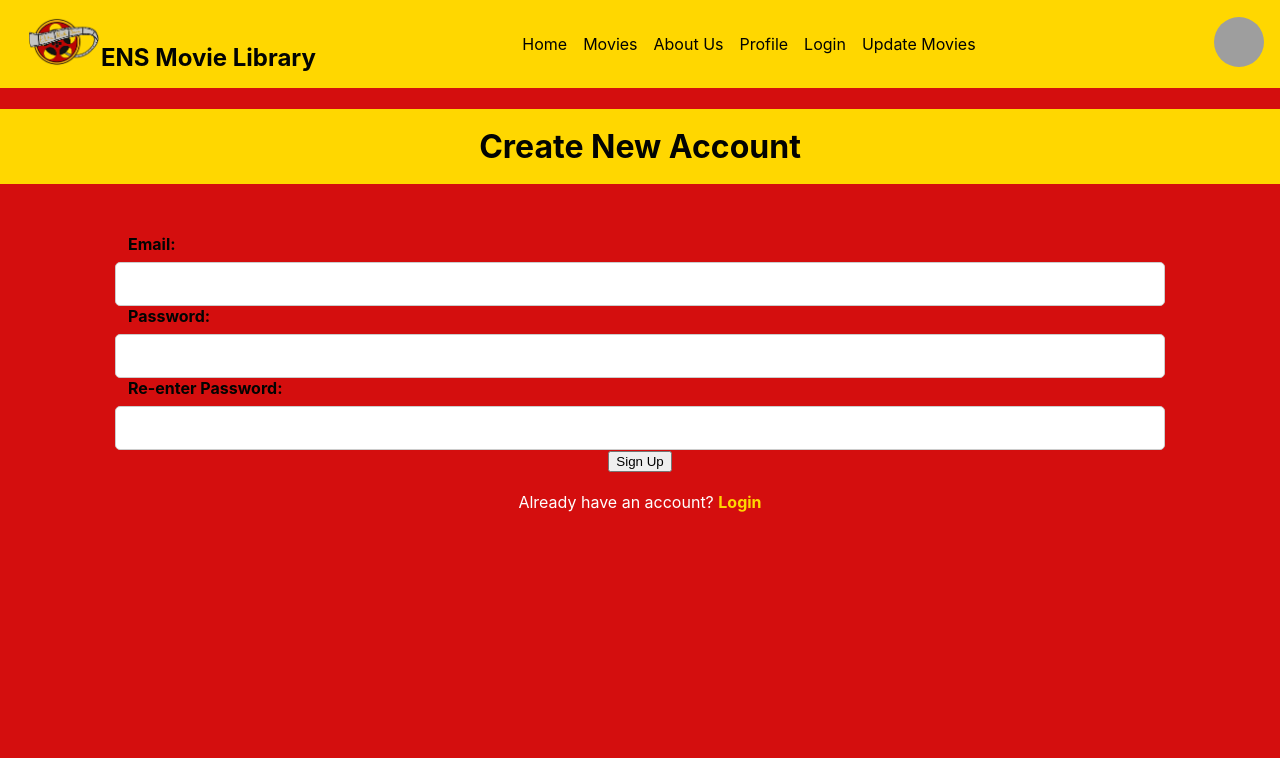
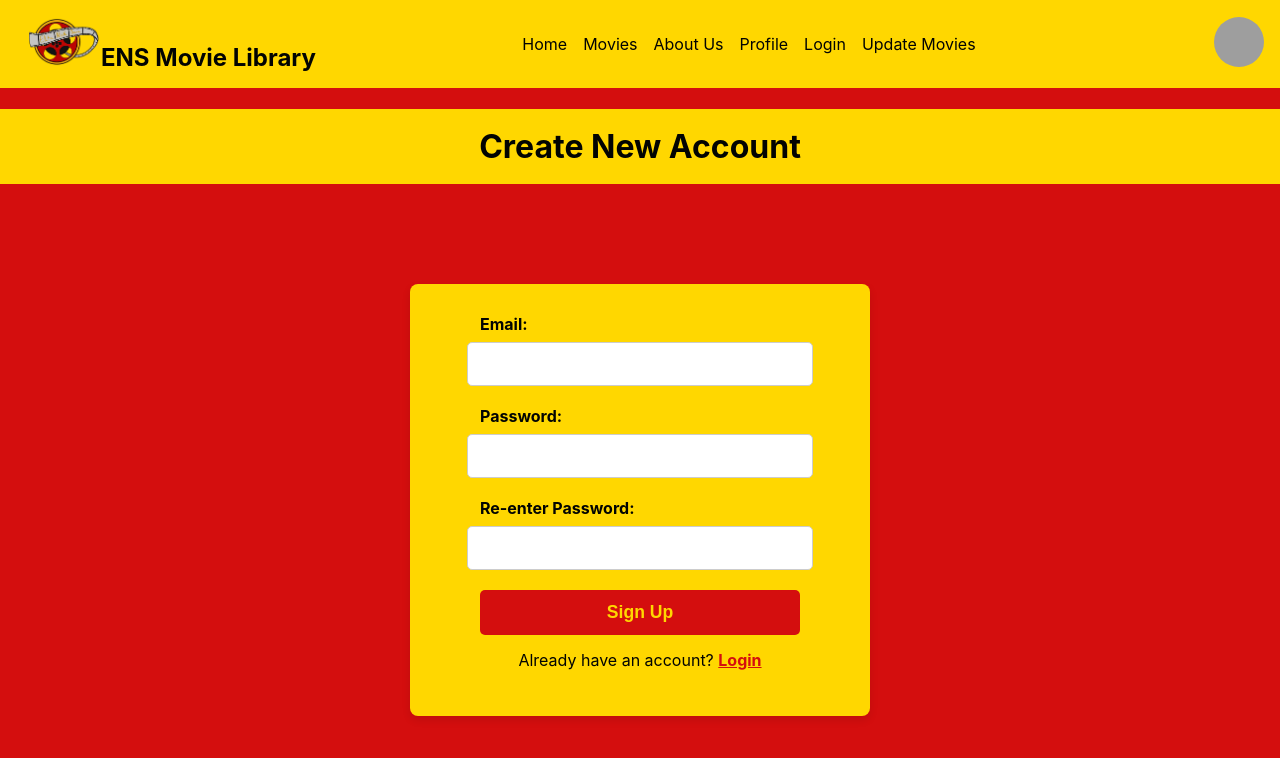
Before and after one commit to SaraSchafer/ANSMoviesLibrary, a React (Create React App) app in the folder ensmovielibrary/: page /signup in a window 1280 px wide. Shown: the top 758 px of the page. Built offline with nearby package versions, Linux system fonts and the light colour scheme; grey boxes are pictures that could not be loaded.

Commit message:
Update newAccount.js
fixed formatting and layout issues on new account page and made it match login

```diff
--- a/ensmovielibrary/src/pages/newAccount.js
+++ b/ensmovielibrary/src/pages/newAccount.js
@@ -1,6 +1,6 @@
 import React, { useState } from "react";
 import { Link } from "react-router-dom";
-import '../styles/App.css';
+import '../styles/login.css';
 
 const NewAccount = () => {
     const [email, setEmail] = useState("");
@@ -13,15 +13,14 @@ const NewAccount = () => {
             alert("Passwords do not match!");
             return;
         }
-        // Add logic to create a new account here
         alert("Account created successfully!");
     };
 
     return (
         <div className="App">
-            <h1 className="new-account-heading">Create New Account</h1>
-            <div className="new-account-form">
-                <form onSubmit={handleCreateAccount} className="new-account-form-content">
+            <h1 className="login-heading">Create New Account</h1>  {/* Use 'login-heading' for consistency */}
+            <div className="login-page">  {/* Use 'login-page' to match the login page style */}
+                <form onSubmit={handleCreateAccount} className="login-form">  {/* Use 'login-form' */}
                     <div className="form-group">
                         <label htmlFor="email">Email:</label>
                         <input
@@ -55,9 +54,9 @@ const NewAccount = () => {
                             className="form-input"
                         />
                     </div>
-                    <button type="submit" className="create-account-button">Sign Up</button>
+                    <button type="submit" className="login-button">Sign Up</button>  {/* Use 'login-button' */}
                 </form>
-                <p className="login-prompt">
+                <p className="signup-prompt">  {/* Use 'signup-prompt' to match the style */}
                     Already have an account? <Link to="/login">Login</Link>
                 </p>
             </div>
```
